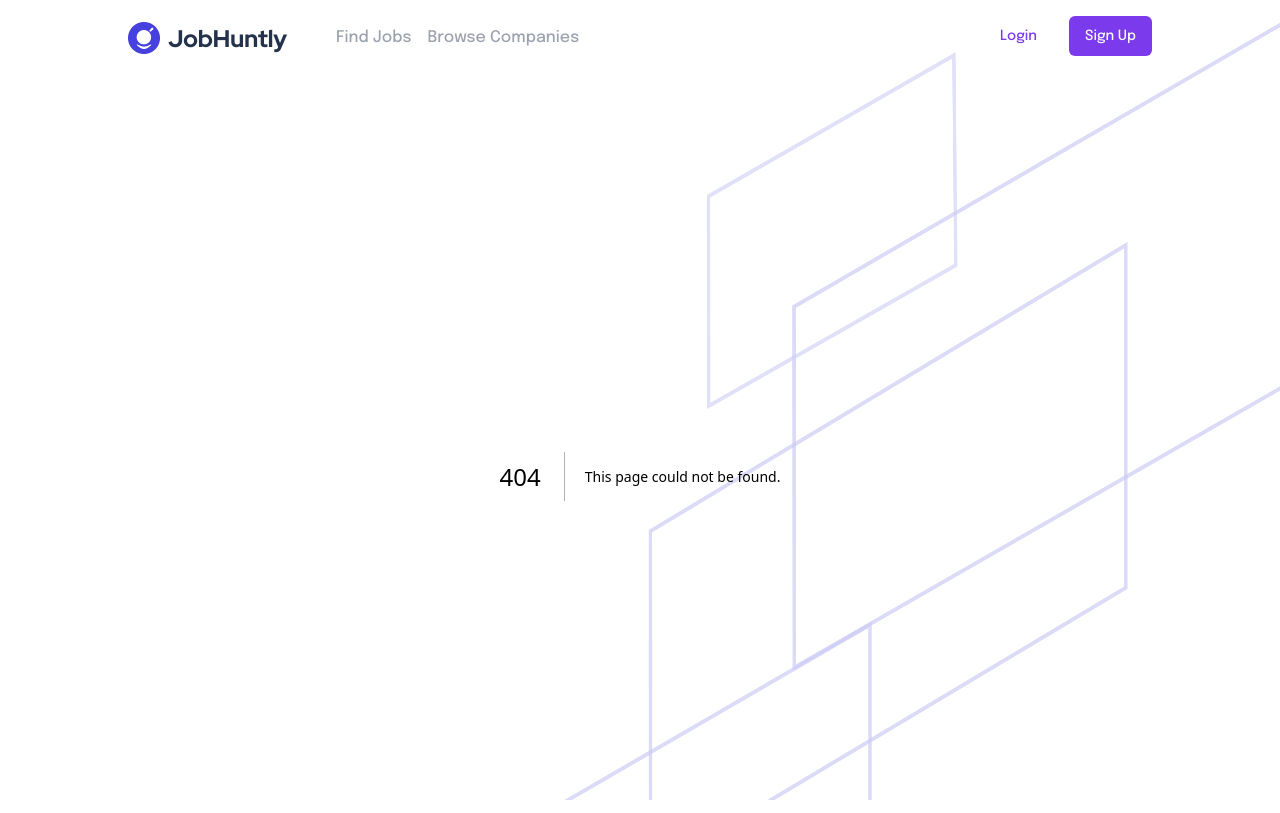
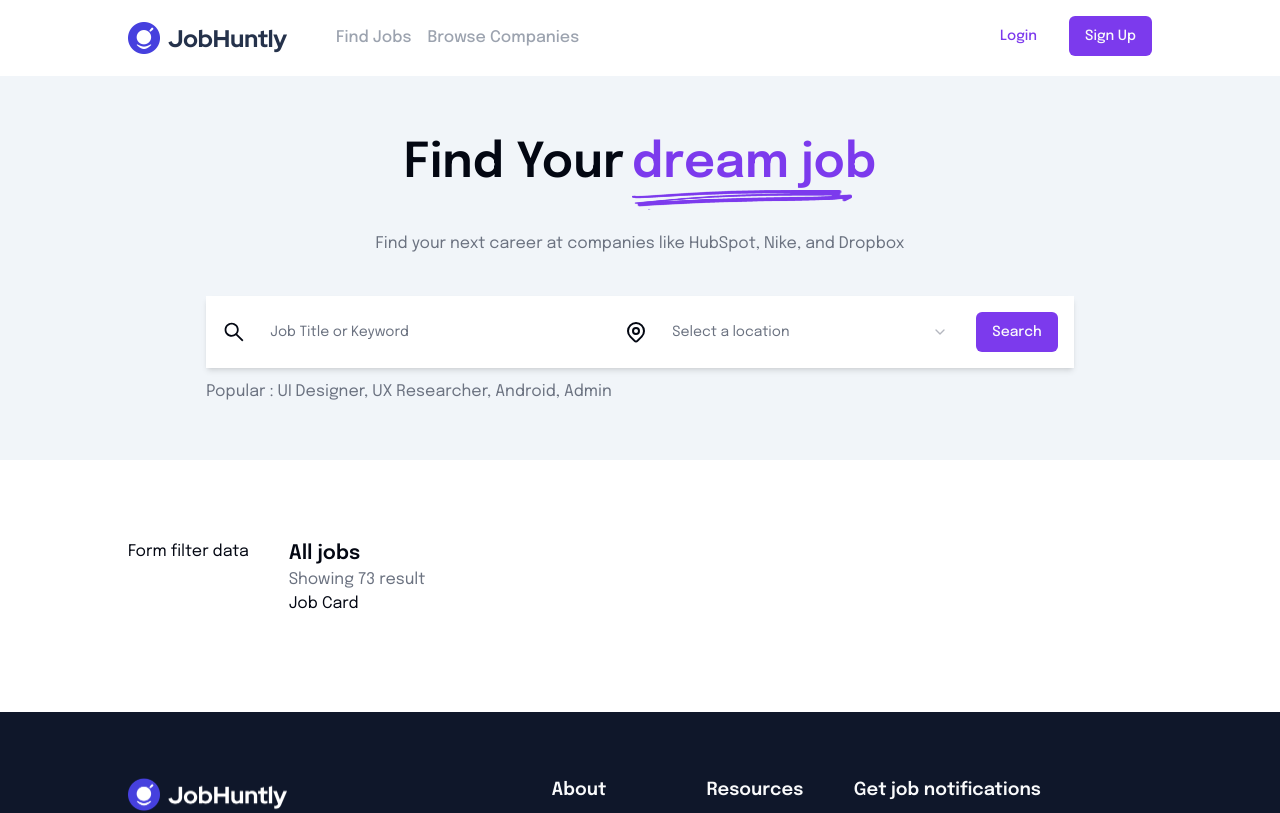
Before and after one commit to Muhammad-Ilham-Ferdiansyah/job-portal, a Next.js app: page /find-jobs in a window 1280 px wide. Before the commit this address had no page. Shown: the top 813 px of the page. Built offline with nearby package versions, Linux system fonts and the light colour scheme.

Commit message:
Add Slicing Find Job Page

```diff
--- /dev/null
+++ b/src/app/find-jobs/page.tsx
@@ -0,0 +1,7 @@
+import ExploreDataContainer from "@/containers/ExploreDataContainer";
+
+export default function FindJobsPage() {
+    return (
+       <ExploreDataContainer />
+    )
+}
--- a/src/app/layout.tsx
+++ b/src/app/layout.tsx
@@ -22,9 +22,7 @@
       <body className={`${epilogue.className} relative overflow-x-hidden`}>
         <Navbar/>
         <main>
-          <div className="absolute w-2/3 h-screen top-0 right-0 -z-10">
-            <Image src="/images/pattern.png" alt="/images/pattern.png" fill/>
-          </div>
+
         {children}
         </main>
         <Footer />
--- a/src/app/page.tsx
+++ b/src/app/page.tsx
@@ -4,9 +4,14 @@
 import FeaturedJobs from "@/components/organisms/FeaturedJobs";
 import Hero from "@/components/organisms/hero";
 import LatestJob from "@/components/organisms/LatestJob";
+import Image from "next/image";
 
 export default function Home() {
   return (
+    <>
+      <div className="absolute w-2/3 h-screen top-0 right-0 -z-10">
+            <Image src="/images/pattern.png" alt="/images/pattern.png" fill/>
+      </div>
       <div className="px-32 mb-10">
         <Hero />
         <Client />
@@ -15,5 +20,7 @@
         <FeaturedJobs />
         <LatestJob />
       </div>
+
+    </>
   );
 }
--- /dev/null
+++ b/src/components/organisms/FormSearchDynamic/index.tsx
@@ -0,0 +1,48 @@
+import { Button } from "@/components/ui/button";
+import { Input } from "@/components/ui/input";
+import { Select, SelectContent, SelectItem, SelectTrigger, SelectValue } from "@/components/ui/select";
+import { FC } from "react";
+import { AiOutlineSearch } from "react-icons/ai";
+import { HiOutlineLocationMarker } from "react-icons/hi";
+
+interface FormSearchDynamicProps {
+
+}
+
+const FormSearchDynamic: FC<FormSearchDynamicProps> = () => {
+    return (
+        <div className="mx-auto w-max ">
+            <div className="bg-background p-4 shadow-md inline-flex items-center gap-4 relative w-max z-10 text-center">
+                    <div className="inline-flex gap-3 items-center">
+                        <AiOutlineSearch className="w-6 h-6 " />
+                        <Input className="py-5 w-[350px] border-none" placeholder="Job Title or Keyword" />
+                    </div>
+                    <div className="inline-flex gap-3 items-center">
+                        <HiOutlineLocationMarker className="w-6 h-6 " />
+                        <Select>
+                            <SelectTrigger className="w-[300px] border-none text-gray-500 outline-none py-5">
+                                <SelectValue placeholder="Select a location" />
+                            </SelectTrigger>
+                            <SelectContent>
+                                <SelectItem value="light">Light</SelectItem>
+                                <SelectItem value="dark">Dark</SelectItem>
+                                <SelectItem value="system">System</SelectItem>
+                            </SelectContent>
+                        </Select>
+                    </div>
+                    <div>
+                        <Button>
+                            Search
+                        </Button>
+                    </div>
+                </div>
+                <div>
+                    <div className="text-muted-foreground mt-3">
+                        Popular : UI Designer, UX Researcher, Android, Admin
+                    </div>
+                </div>
+        </div>
+     );
+}
+
+export default FormSearchDynamic;
--- /dev/null
+++ b/src/containers/ExploreDataContainer/index.tsx
@@ -0,0 +1,53 @@
+import FormSearchDynamic from "@/components/organisms/FormSearchDynamic";
+import Image from "next/image";
+import { FC } from "react";
+
+interface ExploreDataContainerProps {
+    formFilter?: any;
+    onSubmitFilter?: (val: any) => Promise<void>
+    filterForms?: any;
+}
+
+const ExploreDataContainer: FC<ExploreDataContainerProps> = ({}) => {
+    return (
+      <>
+          <div className="bg-slate-100 px-32 pt-16 pb-14">
+            <div className="mb-10">
+                <div className="mx-auto mb-11 text-center flex justify-center gap-2">
+                    <span className="text-5xl font-semibold">
+                        Find Your
+                    </span>
+                    <div className="relative">
+                        <span className="text-5xl font-semibold text-primary">
+                            dream job
+                        </span>
+                        <div className="absolute top-10 w-[220px] h-10">
+                            <Image src="/images/pattern2.png" alt="/images/pattern2.png" fill objectFit="contain"/>
+                        </div>
+                    </div>
+                </div>
+                <div className="text-center text-gray-500">
+                    Find your next career at companies like HubSpot, Nike, and Dropbox
+                </div>
+            </div>
+            <div>
+                <FormSearchDynamic />
+            </div>
+        </div>
+        <div className="mt-20 mb-16 px-32 flex flex-row items-start gap-10">
+            <div>Form filter data</div>
+            <div className="w-4/5">
+                <div className="mb-8">
+                    <div className="text-xl font-semibold">All jobs</div>
+                    <div className="text-muted-foreground">Showing 73 result</div>
+                    <div>
+                        Job Card
+                    </div>
+                </div>
+            </div>
+        </div>
+      </>
+     );
+}
+
+export default ExploreDataContainer;
```
Lines whose indentation alone changed are shown as unchanged.
